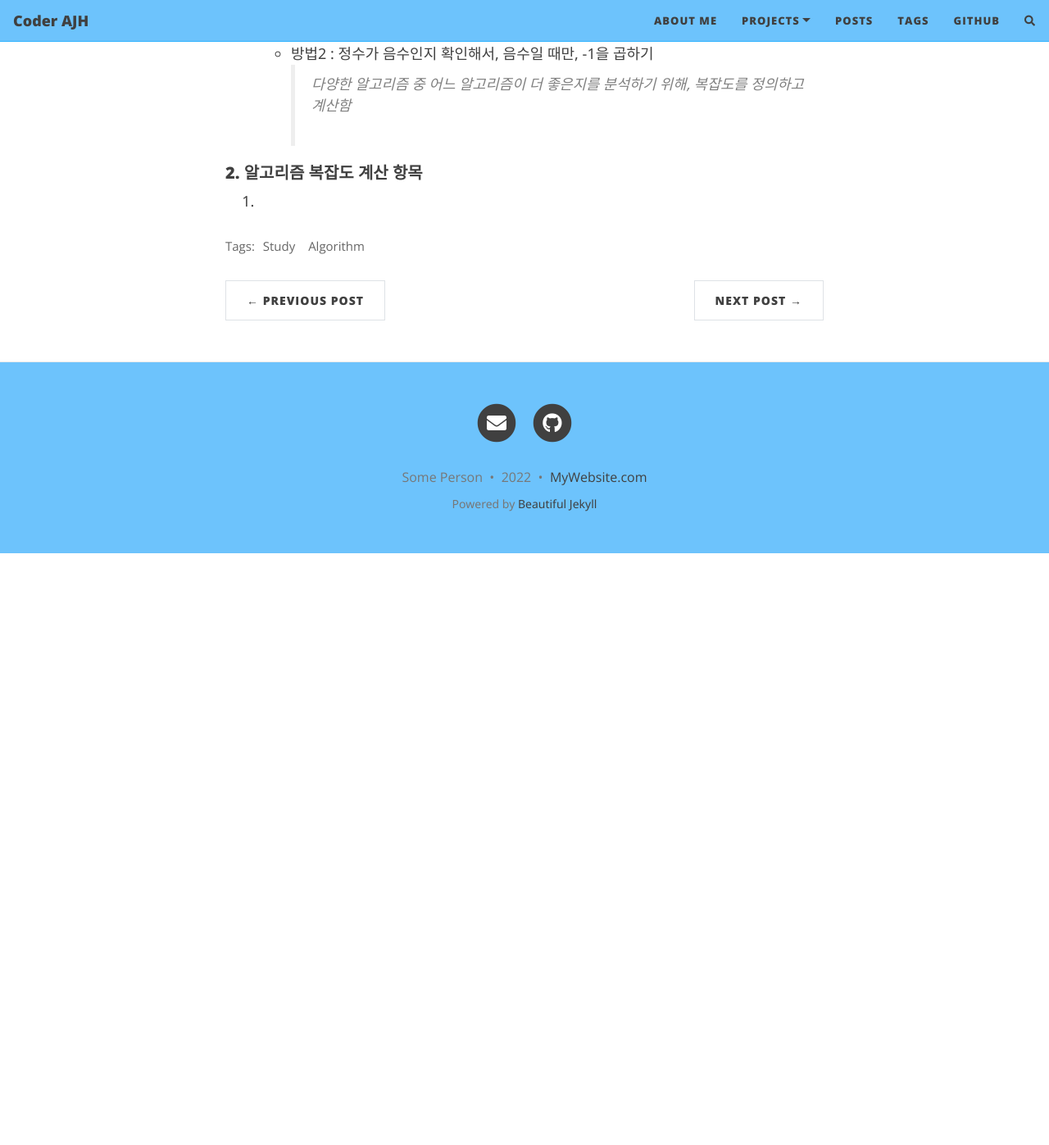
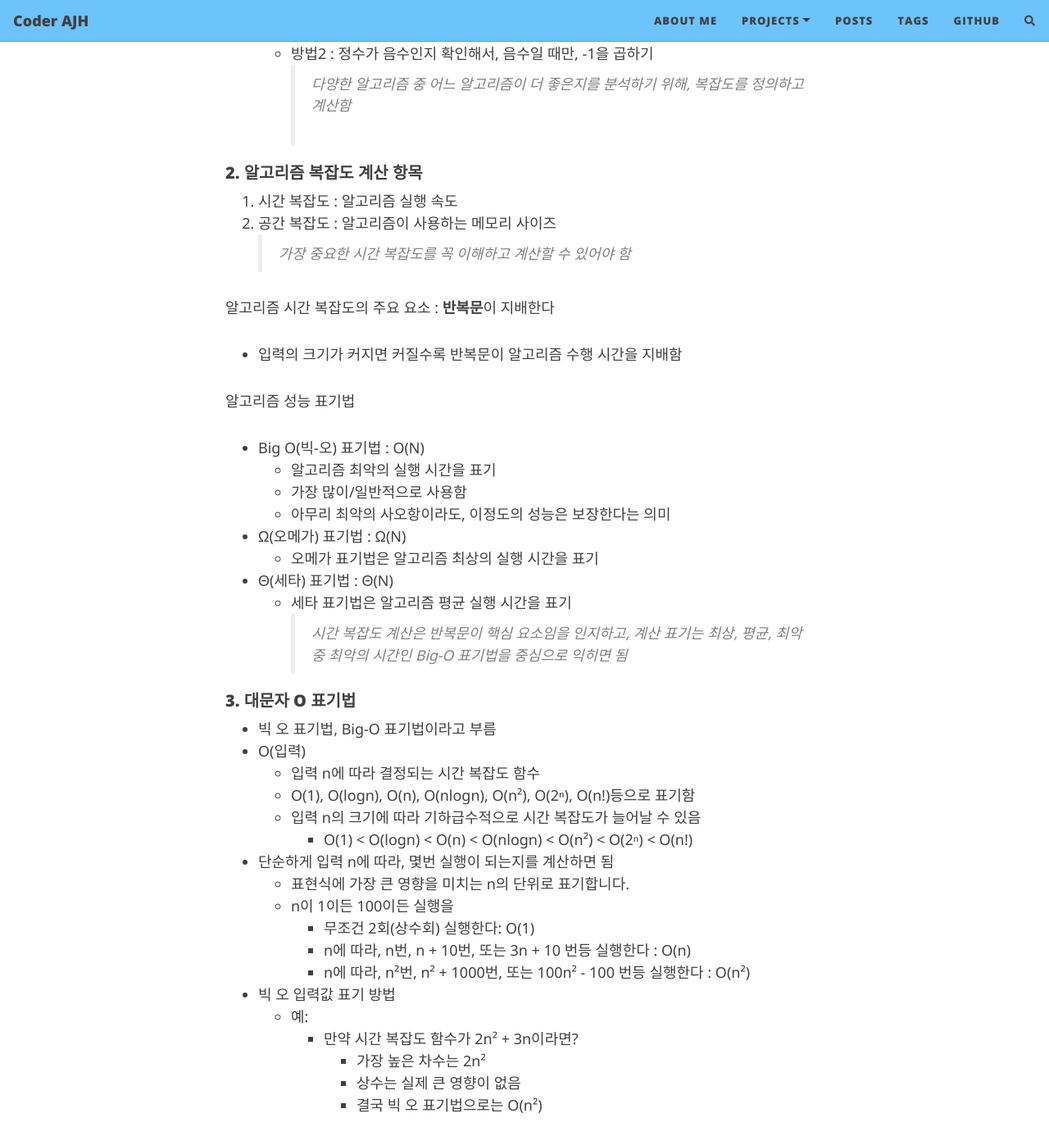
Before and after one commit to junhong625/junhong625.github.io, a Jekyll site: the page built from _posts/Algorithm/2022-06-14-데이터 구조와 알고리즘 copy.md, in a window 1280 px wide and 1400 px high, scrolled down 508 px. Shown: the top 1397 px of the window at 82% size. Built offline with Jekyll 4.4.1, drawn with Linux system fonts in a browser that asks for light colours; nearby versions of some CDN libraries; comment, search, counter and statistics services are not loaded; before the commit the page ends 1183 px from its top, so only the background shows below that; some of the changed text lies outside the part shown.

Commit message:
Update 2022-06-14-데이터 구조와 알고리즘 copy.md

````diff
--- a/_posts/Algorithm/2022-06-14-데이터 구조와 알고리즘 copy.md
+++ b/_posts/Algorithm/2022-06-14-데이터 구조와 알고리즘 copy.md
@@ -19,4 +19,94 @@ comments: true
 <br>
 
 ##### 2. 알고리즘 복잡도 계산 항목
-1.
+1. 시간 복잡도 : 알고리즘 실행 속도
+2. 공간 복잡도 : 알고리즘이 사용하는 메모리 사이즈
+> 가장 중요한 시간 복잡도를 꼭 이해하고 계산할 수 있어야 함
+<br>
+
+알고리즘 시간 복잡도의 주요 요소 : **반복문**이 지배한다
+- 입력의 크기가 커지면 커질수록 반복문이 알고리즘 수행 시간을 지배함
+<br>
+
+알고리즘 성능 표기법
+- Big O(빅-오) 표기법 : O(N)
+    - 알고리즘 최악의 실행 시간을 표기
+    - 가장 많이/일반적으로 사용함
+    - 아무리 최악의 사오항이라도, 이정도의 성능은 보장한다는 의미
+- Ω(오메가) 표기법 : Ω(N)
+    - 오메가 표기법은 알고리즘 최상의 실행 시간을 표기
+- Θ(세타) 표기법 : Θ(N)
+    - 세타 표기법은 알고리즘 평균 실행 시간을 표기
+> 시간 복잡도 계산은 반복문이 핵심 요소임을 인지하고, 계산 표기는 최상, 평균, 최악 중 최악의 시간인 Big-O 표기법을 중심으로 익히면 됨
+<br>
+
+##### 3. 대문자 O 표기법
+- 빅 오 표기법, Big-O 표기법이라고 부름
+- O(입력)
+    - 입력 n에 따라 결정되는 시간 복잡도 함수
+    - O(1), O(logn), O(n), O(nlogn), O(n²), O(2ⁿ), O(n!)등으로 표기함
+    - 입력 n의 크기에 따라 기하급수적으로 시간 복잡도가 늘어날 수 있음
+        - O(1) < O(logn) < O(n) < O(nlogn) < O(n²) < O(2ⁿ) < O(n!)
+- 단순하게 입력 n에 따라, 몇번 실행이 되는지를 계산하면 됨
+    - 표현식에 가장 큰 영향을 미치는 n의 단위로 표기합니다.
+    - n이 1이든 100이든 실행을
+        - 무조건 2회(상수회) 실행한다: O(1)
+        - n에 따라, n번, n + 10번, 또는 3n + 10 번등 실행한다 : O(n)
+        - n에 따라, n²번, n² + 1000번, 또는 100n² - 100 번등 실행한다 : O(n²)
+- 빅 오 입력값 표기 방법
+    - 예:
+        - 만약 시간 복잡도 함수가 2n² + 3n이라면?
+            - 가장 높은 차수는 2n²
+            - 상수는 실제 큰 영향이 없음
+            - 결국 빅 오 표기법으로는 O(n²)
+<br>
+<br>
+
+##### 4. 실제 알고리즘을 예로 각 알고리즘의 시간 복잡도와 빅 오 표기법 알아보기
+> 1부터 n까지의 합을 구하는 알고리즘 작성해보기
+
+**알고리즘1**
+- 합을 기록할 변수를 만들고 0을 저장
+- n을 1부터 1씩 증가하면서 반복
+- 반복문 안에서 합을 기록할 변수에 1씩 증가된 값을 더함
+- 반복이 끝나면 합을 출력
+
+```python
+def sum_all(n)
+    total = 0
+    for num in range(1, n+1):
+        total += num
+    return total
+
+sum_all(100)
+```
+```python
+5050
+```
+
+시간 복잡도 구하기
+- 1부터 n까지의 합을 구하는 알고리즘1
+    - 입력 n에 따라 덧셈을 n번 해야함(반복문)
+    - 시간 복잡도: n, 빅오 표기법으로는 O(n)
+
+**알고리즘2**
+- n(n+1)/2
+
+```python
+def sum_all(n)
+    return int(n * (n+1)/2)
+
+sum_all(100)
+```
+```python
+5050
+```
+
+시간 복잡도 구하기
+- 1부터 n까지의 합을 구하는 알고리즘2
+    - 입력 n이 어떻든 간에 반복문이 없음
+    - 시간 복잡도: 1, 빅오 표기법으로는 O(1)
+
+- 알고리즘1 vs 알고리즘2
+    - O(n) vs O(1)
+> 이와 같이 시간복잡도 계산법을 사용하여 어느 알고리즘이 좋은지 비교가 가능하다.
````
